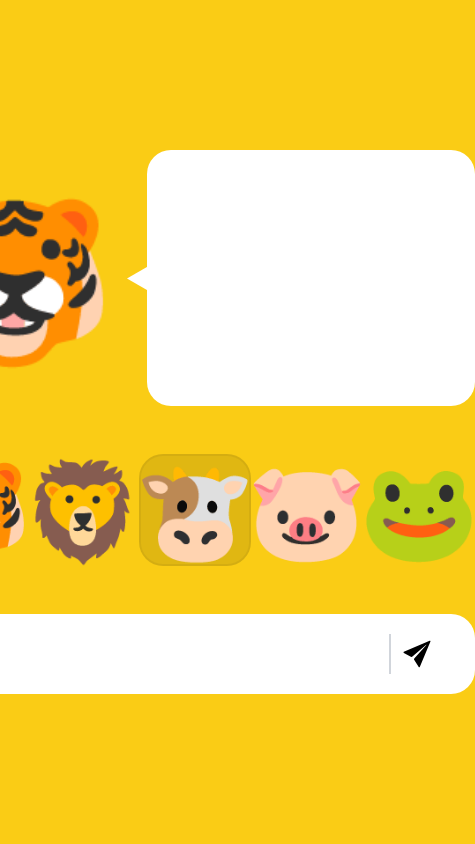
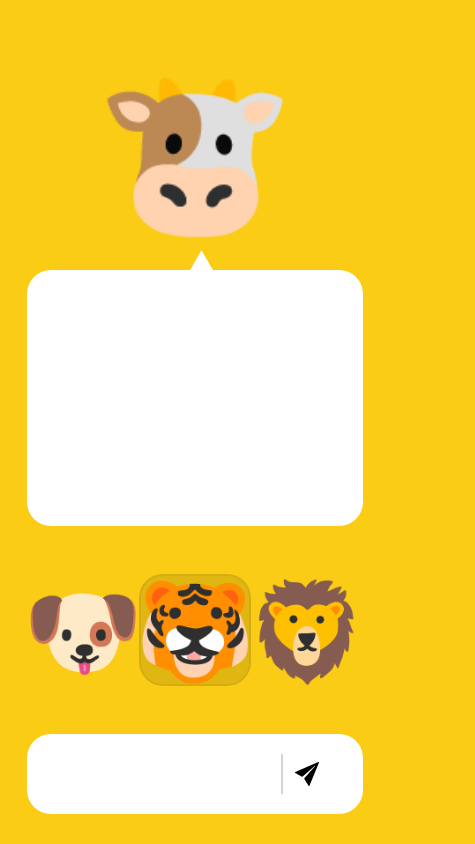
Before and after one commit to Pablo14697/rotunda-challenges, a React (Create React App) app: page / in a window 390 px wide. Shown: the whole page, 475 px wide, since content can reach past the window. Built offline with nearby package versions, Linux system fonts and the light colour scheme.

Commit message:
feat: working on responsive version

```diff
--- a/src/App.jsx
+++ b/src/App.jsx
@@ -1,17 +1,28 @@
 // React
-import { useState } from "react";
+import { useEffect, useState } from "react";
 
 // Components
 import { AnimalGreeting, Input, Selector } from "./components";
+
+// Hooks
+import useIsMobile from "./hooks/useIsMobile";
+
+// Constants
 import EMOJIS from "./components/Selector/constants";
 
 function App() {
-  const [animal, setAnimal] = useState(EMOJIS[6]);
+  const [animal, setAnimal] = useState(EMOJIS[0]);
   const [greeting, setGreeting] = useState("");
 
+  const isMobile = useIsMobile();
+
+  useEffect(() => {
+    setAnimal(EMOJIS[isMobile ? 5 : 6]);
+  }, [isMobile]);
+
   return (
-    <div className="flex flex-col h-screen w-screen items-center justify-center">
-      <div className="flex flex-col gap-12 w-140 ">
+    <div className="flex flex-col h-screen w-screen items-center justify-center overflow-hidden">
+      <div className="flex flex-col gap-12 w-84 md:w-140">
         <AnimalGreeting animal={animal} greeting={greeting} />
         <Selector onSelect={setAnimal} />
         <Input setGreeting={setGreeting} />
--- a/src/components/AnimalGreeting/AnimalGreeting.jsx
+++ b/src/components/AnimalGreeting/AnimalGreeting.jsx
@@ -21,10 +21,10 @@ const AnimalGreeting = ({ animal, greeting }) => {
   }, [greeting, animal.key]);
 
   return (
-    <div className="flex gap-[2rem] items-center justify-between w-full">
+    <div className="flex flex-col md:gap-8 items-center justify-center md:justify-between w-full md:flex-row">
       <span className="text-10xl">{animal.text}</span>
       <div className="relative flex items-center justify-center px-6 w-full h-64 bg-white rounded-3xl">
-        <div className="absolute -left-5 z-[-1]">
+        <div className="absolute -top-3 rotate-[-30deg] md:rotate-[0deg] md:top-auto md:-left-5 z-[-1]">
           <img src={Triangle} alt="Triangle" />
         </div>
         <span className="text-3xl">{greetingFormattedAsAnimal}</span>
--- a/src/components/Input/Input.jsx
+++ b/src/components/Input/Input.jsx
@@ -6,8 +6,9 @@ const Input = ({ setGreeting }) => {
   const [value, setValue] = useState("");
   const onChange = (e) => {
     e.preventDefault();
-
-    setValue(e.target.value);
+    const value = e.target.value;
+    if (value.length > 30) return;
+    setValue(value);
   };
 
   const onSubmit = (e) => {
--- a/src/components/Selector/Selector.jsx
+++ b/src/components/Selector/Selector.jsx
@@ -4,21 +4,26 @@ import { useEffect, useRef, useState } from "react";
 // Constants
 import EMOJIS from "./constants";
 
-const DEFAULT_EMOJI_SELECTED_INDEX = 4;
+// Hooks
+import useIsMobile from "../../hooks/useIsMobile";
+
+const DEFAULT_EMOJI_SELECTED_INDEX = 3;
 const EMOJI_SIZE_PX = 112;
 
 const Selector = ({ onSelect }) => {
   const scroll = useRef(null);
   const selectorContainer = useRef(null);
   const [selected, setSelected] = useState(DEFAULT_EMOJI_SELECTED_INDEX);
-  const [smoothScrollClass, setSmoothScrollClass] = useState("");
+
+  const isMobile = useIsMobile();
 
   useEffect(() => {
     if (scroll) {
-      scroll.current.scrollLeft += EMOJI_SIZE_PX * 2;
-      setSmoothScrollClass("scroll-smooth");
+      const placeToMove = isMobile ? 1 : 2;
+      scroll.current.scrollLeft += EMOJI_SIZE_PX * placeToMove;
+      scroll.current.style = "scroll-smooth";
     }
-  }, []);
+  }, [isMobile]);
 
   useEffect(() => {
     onSelect(EMOJIS[selected]);
@@ -41,7 +46,7 @@ const Selector = ({ onSelect }) => {
     <div className="relative h-28 w-full">
       <div
         ref={scroll}
-        className={`absolute z-10 w-full flex items-center overflow-y-hidden  overflow-x-scroll ${smoothScrollClass} snap-x snap-mandatory `}
+        className={`absolute z-10 w-full flex items-center overflow-y-hidden overflow-x-scroll snap-x snap-mandatory`}
         onScroll={onScroll}
       >
         {EMOJIS.map((emoji, index) => (
@@ -50,7 +55,7 @@ const Selector = ({ onSelect }) => {
             key={emoji.key}
             id={index}
           >
-            <span className="leading-[1.15] text-center text-8xl select-none">
+            <span className=" text-center text-8xl select-none">
               {emoji.text}
             </span>
           </div>
@@ -58,7 +63,7 @@ const Selector = ({ onSelect }) => {
       </div>
       <div
         ref={selectorContainer}
-        className="absolute z-0 top-0 left-56 min-h-28 min-w-28 max-h-28 max-w-28 bg-[rgba(0,0,0,0.1)] border-[2px] border-[rgba(0,0,0,0.05)] rounded-3xl select-none"
+        className="absolute z-0 top-0 left-28 min-h-28 min-w-28 max-h-28 max-w-28 bg-[rgba(0,0,0,0.1)] border-[2px] border-[rgba(0,0,0,0.05)] rounded-3xl select-none"
       />
     </div>
   );
--- a/src/components/Selector/constants.js
+++ b/src/components/Selector/constants.js
@@ -1,8 +1,4 @@
 const EMOJIS = [
-  {
-    key: "blank-1",
-    text: "",
-  },
   {
     key: "blank-2",
     text: "",
@@ -54,10 +50,6 @@ const EMOJIS = [
     key: "blank-3",
     text: "",
   },
-  {
-    key: "blank-4",
-    text: "",
-  },
 ];
 
 export default EMOJIS;
--- /dev/null
+++ b/src/hooks/useIsMobile.js
@@ -0,0 +1,21 @@
+// React
+import { useEffect, useState } from "react";
+
+const useIsMobile = () => {
+  const [width, setWidth] = useState(window.innerWidth);
+
+  function handleWindowSizeChange() {
+    setWidth(window.innerWidth);
+  }
+  useEffect(() => {
+    window.addEventListener("resize", handleWindowSizeChange);
+    return () => {
+      window.removeEventListener("resize", handleWindowSizeChange);
+    };
+  }, []);
+
+  const isMobile = width <= 768;
+  return isMobile;
+};
+
+export default useIsMobile;
--- a/tailwind.config.js
+++ b/tailwind.config.js
@@ -4,6 +4,7 @@ module.exports = {
   theme: {
     extend: {
       width: {
+        84: "21rem",
         140: "35rem",
       },
       fontSize: {
```
